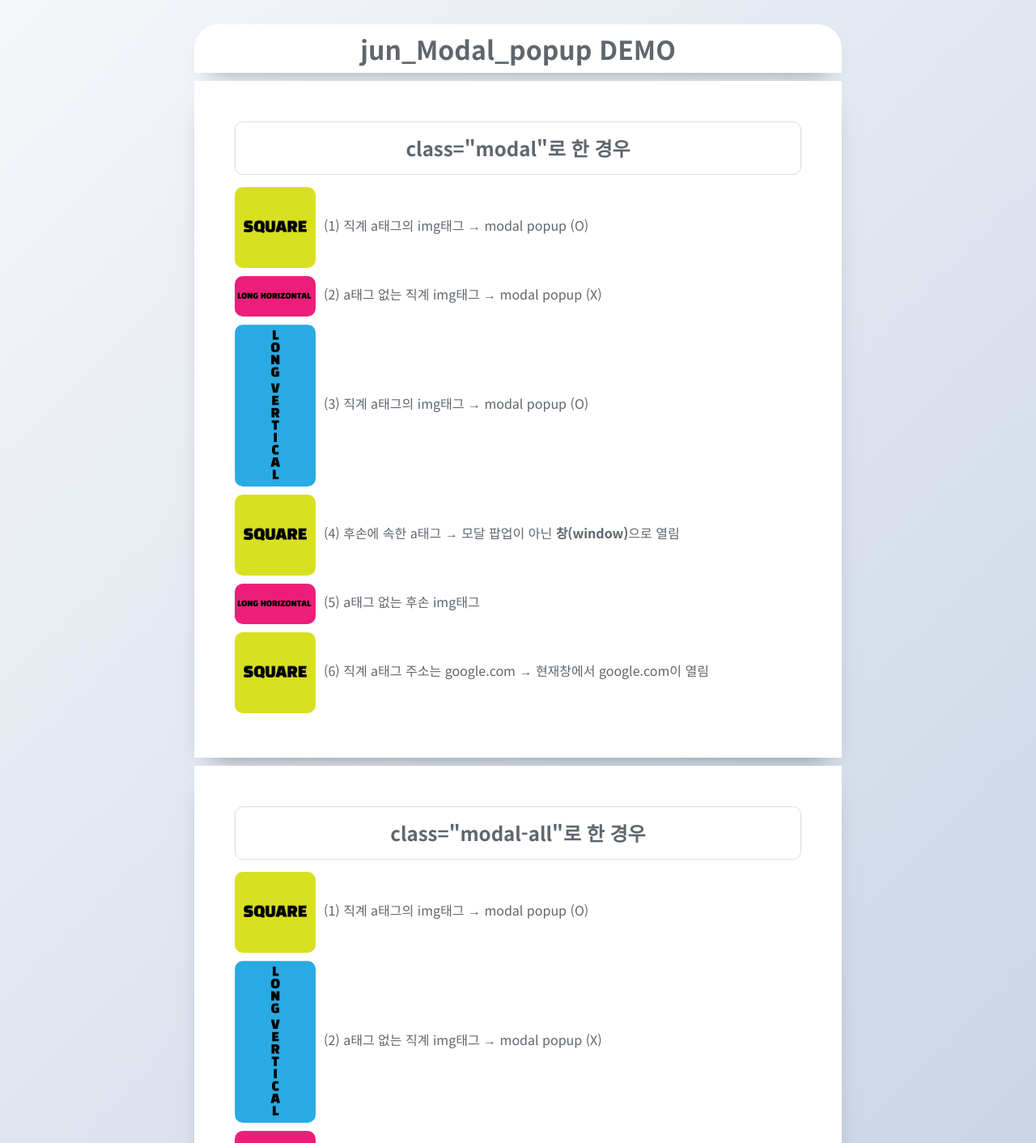
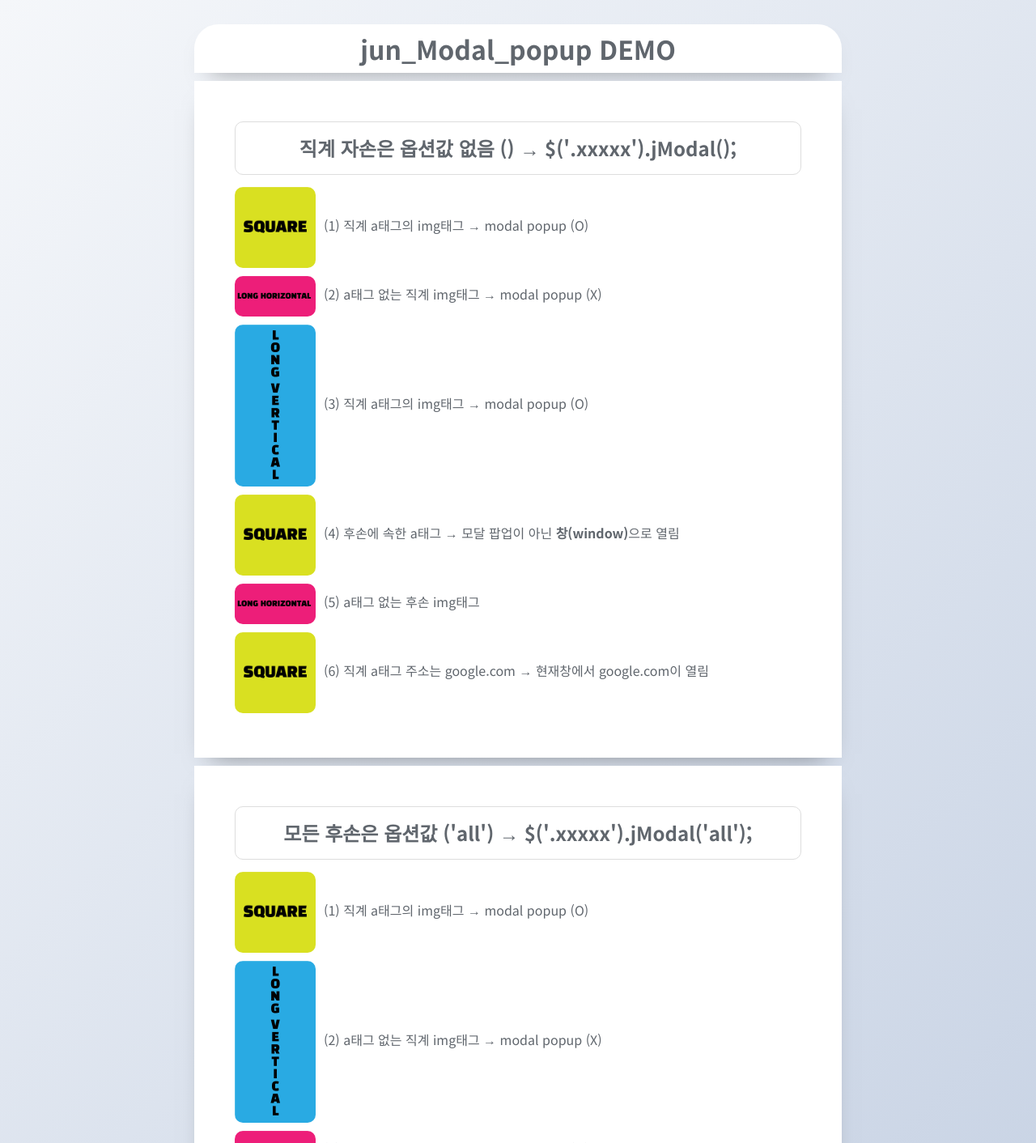
Before and after one commit to comdsam/junmodal_web_demo, a plain HTML site: page index.html in a window 1280 px wide. Shown: the top 1412 px of the page at 81% size. Drawn offline with Linux system fonts and the light colour scheme.

Commit message:
Add files via upload

```diff
--- a/index.html
+++ b/index.html
@@ -27,7 +27,7 @@
 	</header>
 	<main>
 		<div class="test-box modal">
-			<h2><strong>class="modal"로 한 경우</strong></h2>
+			<h2>직계 자손은 옵션값 없음 () &rarr; $('.xxxxx').jModal();</h2>
 			<a href="img/test-1.jpg"><img src="img/test-1.jpg" alt="직계자식">(1) 직계 a태그의 img태그 &rarr; modal popup (O)</a>
 			<hr>
 			<img src="img/test-h.jpg" alt="직계자식"><span>(2) a태그 없는 직계 img태그 &rarr; modal popup (X)</span>
@@ -44,7 +44,7 @@
 		</div>
 
 		<div class="test-box modal-all">
-			<h2><strong>class="modal-all"로 한 경우</strong></h2>
+			<h2>모든 후손은 옵션값 ('all') &rarr; $('.xxxxx').jModal('all');</h2>
 			<a href="img/test-1.jpg"><img src="img/test-1.jpg" alt="직계자식">(1) 직계 a태그의 img태그 &rarr; modal popup (O)</a>
 			<hr>
 			<img src="img/test-v.jpg" alt="직계자식"><span>(2) a태그 없는 직계 img태그 &rarr; modal popup (X)</span>
```
